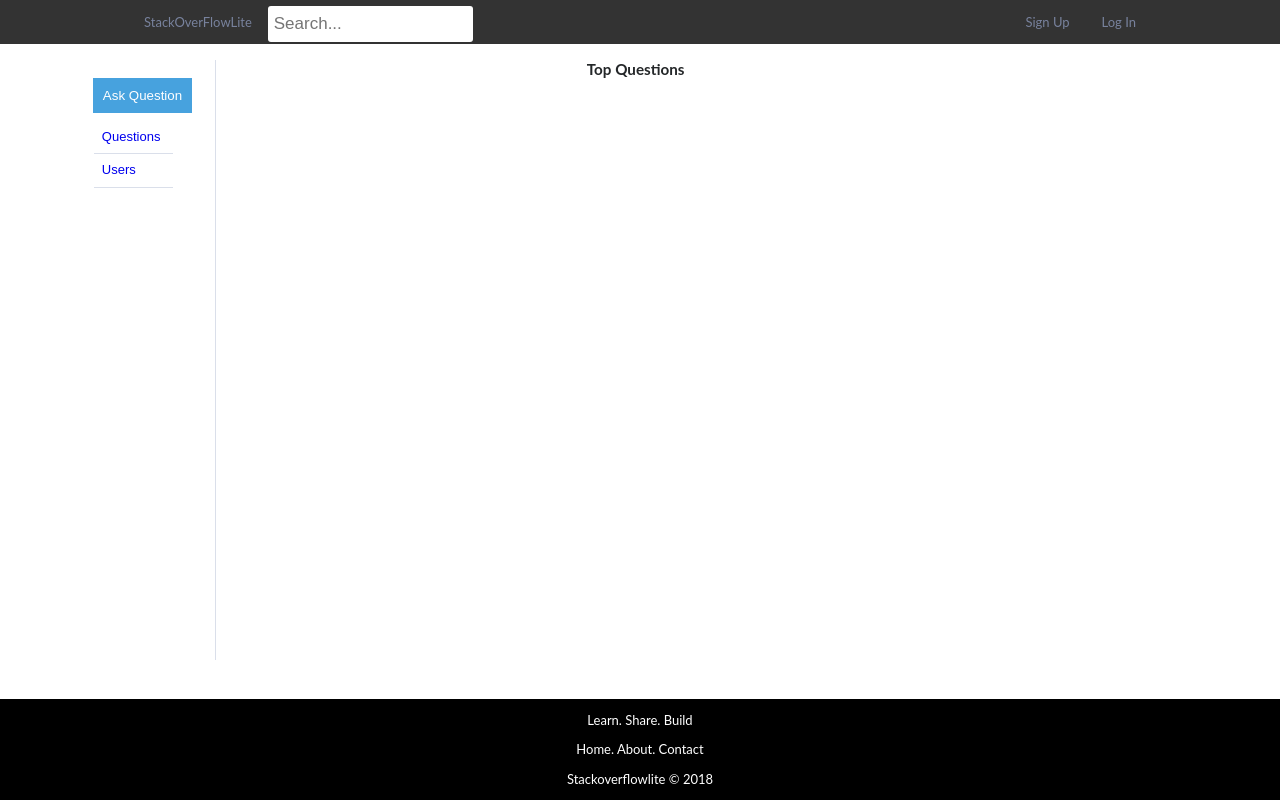
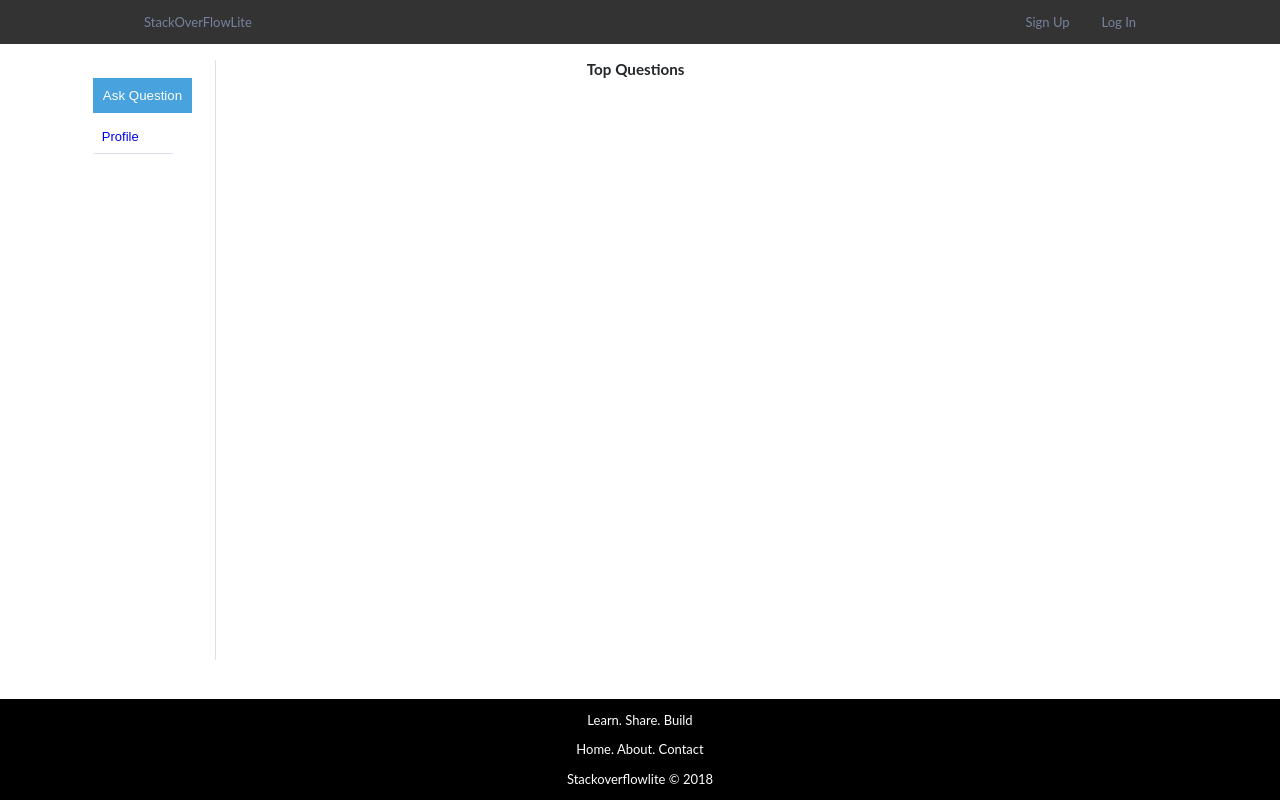
Before and after one commit to gtsofa/StackOverFlowLite-Vanillajs, a plain HTML site: page ui/index.html in a window 1280 px wide. Drawn offline with Linux system fonts and the light colour scheme; no server answers.

Commit message:
[chore #161124472] Fix links on index page

```diff
--- a/ui/index.html
+++ b/ui/index.html
@@ -15,7 +15,6 @@
         <div class="inner-navbar">
         <ul>
             <li style="float:left"><a href="index.html" >StackOverFlowLite</a></li>
-            <input type="text" placeholder="Search...">
             <li><a href="auth/log_in.html">Log In</a></li>
             <li><a href="auth/sign_up.html">Sign Up</a></li>
         </ul>
@@ -26,13 +25,7 @@
         <button class="ask-question"><a href="questions/ask_question.html">Ask Question</a></button>
         <table>
             <tr>
-                <td><a href="questions/questions.html">Questions</a></td></button>
-            </tr>
-
-            <tr>
-            </tr>
-            <tr>
-                <td><a href="users/users.html">Users</a></td>
+                <td><a href="users/profile.html">Profile</a></td>
             </tr>
         </table>
     </div>
@@ -41,6 +34,8 @@
 
     <div class="middle-container">
         <h3 style="text-align:center;">Top Questions</h3>
+        <!-- <p id="result"></p>
+        <p id="getAllQuestions"></p> -->
         <div id="result"></div>
 
     </div>
```
